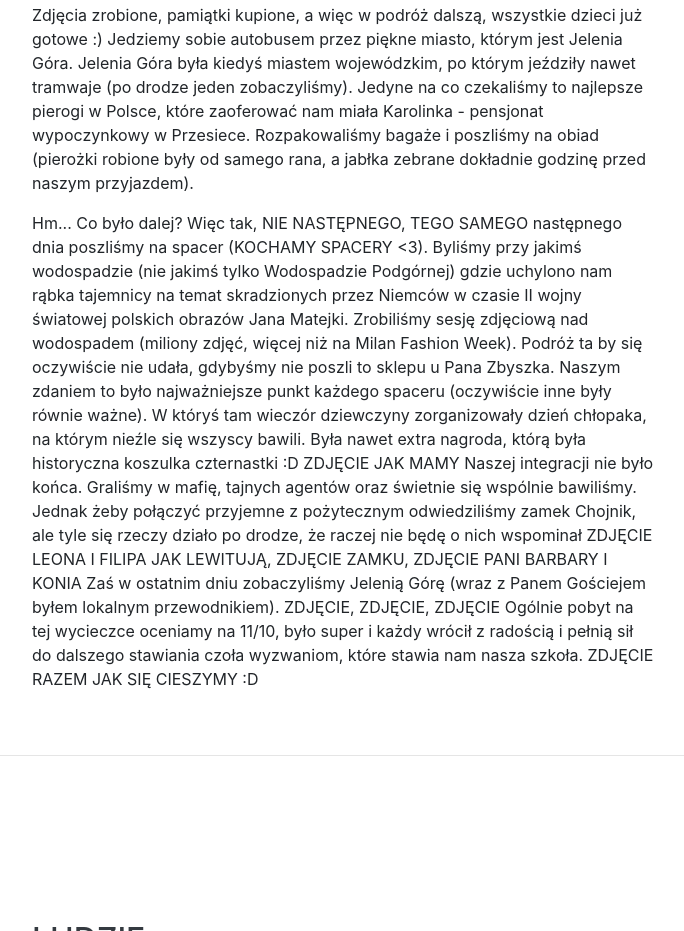
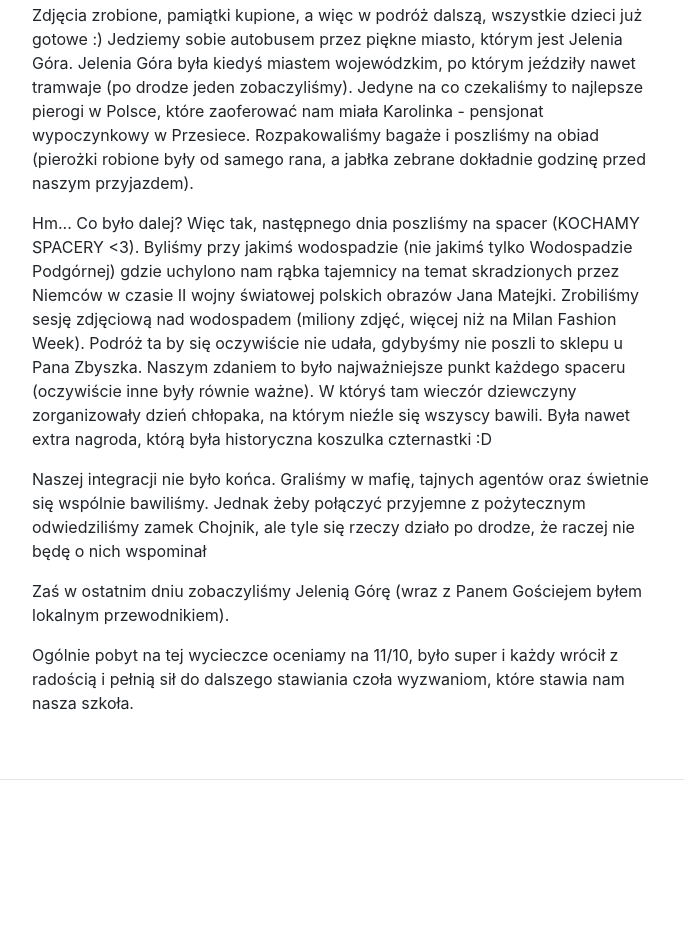
Before and after one commit to moojek/strona, a website with bundled scripts: page index.html in a window 1280 px wide. Shown: the part 2368-3299 px from the top of the page, without its empty margins (288-972 px from the left). Built offline with nearby package versions, Linux system fonts and the light colour scheme; files whose address does not match are found by name; a web font is replaced by a local one.

Commit message:
Text edit

```diff
--- a/index.html
+++ b/index.html
@@ -127,19 +127,15 @@
         <div class="resume-item d-flex flex-column flex-md-row justify-content-between">
           <div class="resume-content">
             <h3 class="mb-0">Wycieczka klasowa</h3>
-            <div class="subheading mb-3">integracyjna :)</div>
+            <div class="subheading mb-3">Integracyjna :)</div>
             <p>W dniach 02.10. - 05.10.2018 pojechaliśmy na połączoną wycieczkę regionalno - integracyjną pod opieką
               naszego wychowawcy Pana Andrzeja Gościeja oraz Pani Barbary Dziekońskiej-Łęgi. Pierwszym punktem na naszej
               trasie była stacja paliw... A to nie to, to była Bazylika Świętych Apostołów Piotra i Pawła w Strzegomiu.
-              Jest to
-              najcenniejszy zabytek miasta, jeden z największych kościołów na Dolnym Śląsku, przykład architektury
-              gotyckiej w Polsce i na
-              Śląsku. Kościół ten
-              jest bogaty w cenne dzieła rzeźby architektonicznej oraz rzemiosła artystycznego głównie z XIV-XV w... ale
-              to długa
-              historia, więc nie będę jej opisywał, bo by samo jej czytanie zajęło co najmniej 2 godziny. Niestety
-              kościół był zamknięty i
-              nie mogliśmy go zwiedzić od środka.
+              Jest to najcenniejszy zabytek miasta, jeden z największych kościołów na Dolnym Śląsku, przykład
+              architektury gotyckiej w Polsce i na Śląsku. Kościół ten jest bogaty w cenne dzieła rzeźby
+              architektonicznej oraz rzemiosła artystycznego głównie z XIV-XV w... ale to długa historia, więc nie będę
+              jej opisywał, bo by samo jej czytanie zajęło co najmniej 2 godziny. Niestety kościół był zamknięty i nie
+              mogliśmy go zwiedzić od środka.
             </p>
             <!--ZDJĘCIE-->
             <p>
@@ -164,23 +160,34 @@
               przyjazdem).
             </p>
             <!-- ZDJĘCIE (JAK JAKIEŚ JEST, A JAK NIE TO DOWOLNE) -->
-
-            Hm... Co było dalej? Więc tak, NIE NASTĘPNEGO, TEGO SAMEGO następnego dnia poszliśmy na spacer (KOCHAMY
-            SPACERY <3). Byliśmy przy jakimś wodospadzie (nie jakimś tylko Wodospadzie Podgórnej) gdzie uchylono nam
-              rąbka tajemnicy na temat skradzionych przez Niemców w czasie II wojny światowej polskich obrazów Jana
-              Matejki. Zrobiliśmy sesję zdjęciową nad wodospadem (miliony zdjęć, więcej niż na Milan Fashion Week).
-              Podróż ta by się oczywiście nie udała, gdybyśmy nie poszli to sklepu u Pana Zbyszka. Naszym zdaniem to
-              było najważniejsze punkt każdego spaceru (oczywiście inne były równie ważne). W któryś tam wieczór
-              dziewczyny zorganizowały dzień chłopaka, na którym nieźle się wszyscy bawili. Była nawet extra nagroda,
-              którą była historyczna koszulka czternastki :D ZDJĘCIE JAK MAMY Naszej integracji nie było końca. Graliśmy
-              w mafię, tajnych agentów oraz świetnie się wspólnie bawiliśmy. Jednak żeby połączyć przyjemne z
-              pożytecznym odwiedziliśmy zamek Chojnik, ale tyle się rzeczy działo po drodze, że raczej nie będę o nich
-              wspominał ZDJĘCIE LEONA I FILIPA JAK LEWITUJĄ, ZDJĘCIE ZAMKU, ZDJĘCIE PANI BARBARY I KONIA Zaś w ostatnim
-              dniu zobaczyliśmy Jelenią Górę (wraz z Panem Gościejem byłem lokalnym przewodnikiem). ZDJĘCIE, ZDJĘCIE,
-              ZDJĘCIE Ogólnie pobyt na tej wycieczce oceniamy na 11/10, było super i każdy wrócił z radością i pełnią
-              sił do dalszego stawiania czoła wyzwaniom, które stawia nam nasza szkoła. ZDJĘCIE RAZEM JAK SIĘ CIESZYMY
-              :D </p> </div> <div class="resume-date text-md-right">
-              <span class="text-primary">14-19 października 2018 r.</span>
+            <p>
+              Hm... Co było dalej? Więc tak, następnego dnia poszliśmy na spacer (KOCHAMY SPACERY &lt3). Byliśmy przy
+              jakimś wodospadzie (nie jakimś tylko Wodospadzie Podgórnej) gdzie uchylono nam rąbka tajemnicy na temat
+              skradzionych przez Niemców w czasie II wojny światowej polskich obrazów Jana Matejki. Zrobiliśmy sesję
+              zdjęciową nad wodospadem (miliony zdjęć, więcej niż na Milan Fashion Week). Podróż ta by się oczywiście
+              nie udała, gdybyśmy nie poszli to sklepu u Pana Zbyszka. Naszym zdaniem to było najważniejsze punkt
+              każdego spaceru (oczywiście inne były równie ważne). W któryś tam wieczór dziewczyny zorganizowały dzień
+              chłopaka, na którym nieźle się wszyscy bawili. Była nawet extra nagroda, którą była historyczna koszulka
+              czternastki :D
+            </p>
+            <!-- ZDJĘCIE JAK MAMY -->
+            <p> Naszej integracji nie było końca. Graliśmy w mafię, tajnych agentów oraz świetnie się wspólnie
+              bawiliśmy. Jednak żeby połączyć przyjemne z pożytecznym odwiedziliśmy zamek Chojnik, ale tyle się rzeczy
+              działo po drodze, że raczej nie będę o nich wspominał
+            </p>
+            <!-- ZDJĘCIE LEONA I FILIPA JAK LEWITUJĄ, ZDJĘCIE ZAMKU, ZDJĘCIE PANI BARBARY I KONIA  -->
+            <p>
+              Zaś w ostatnim dniu zobaczyliśmy Jelenią Górę (wraz z Panem Gościejem byłem lokalnym przewodnikiem).
+            </p>
+            <!-- ZDJĘCIE, ZDJĘCIE, ZDJĘCIE -->
+            <p>
+              Ogólnie pobyt na tej wycieczce oceniamy na 11/10, było super i każdy wrócił z radością i pełnią
+              sił do dalszego stawiania czoła wyzwaniom, które stawia nam nasza szkoła.
+            </p>
+            <!-- ZDJĘCIE RAZEM JAK SIĘ CIESZYMY :D  -->
+          </div>
+          <div class="resume-date text-md-right">
+            <span class="text-primary">2-5 października 2018 r.</span>
           </div>
         </div>
 
```
